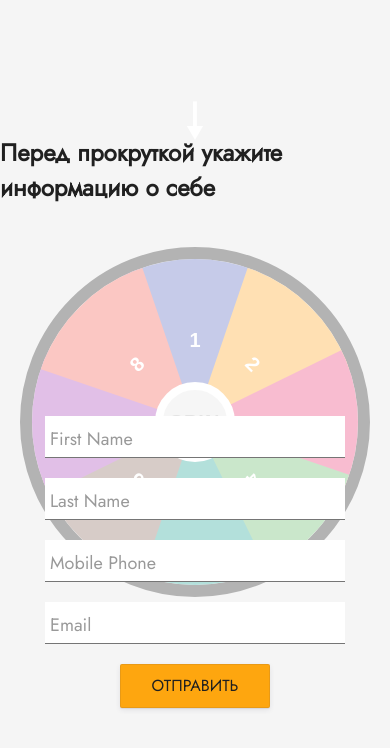
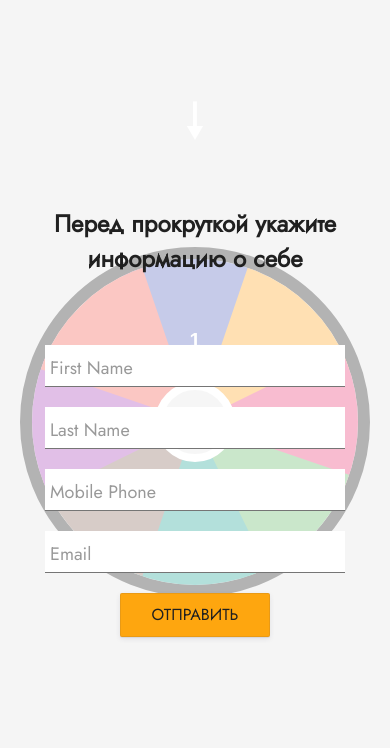
Before and after one commit to abbat01/wheel-of-fortune, a plain HTML site: page wheel/index.html in a window 390 px wide. Drawn offline with Linux system fonts and the light colour scheme.

Commit message:
init: fix

```diff
--- a/wheel/index.html
+++ b/wheel/index.html
@@ -59,6 +59,8 @@
           <div class="group">
             <input
               type="tel"
+              id="phone"
+              pattern="[0-9]{3}-[0-9]{3}-[0-9]{4}"
               aria-describedby="i18"
               name="entry.1857657097"
               required
--- a/wheel/wheel.css
+++ b/wheel/wheel.css
@@ -118,7 +118,8 @@ body{
     height: 100vh;
     background-color: rgba(255, 2555, 255, 0.7);
     display: flex;
-    justify-content: space-around;
+    justify-content: center;
+	gap: 50px;
     padding: 20px 0;
     flex-direction: column;
     align-items: center;
@@ -293,6 +294,9 @@ body{
 		color:#fff;
 		left:83px;
 	}
+	h2 {
+		text-align: center;
+	}
 
 }
 @media (max-width: 320px) {
```
